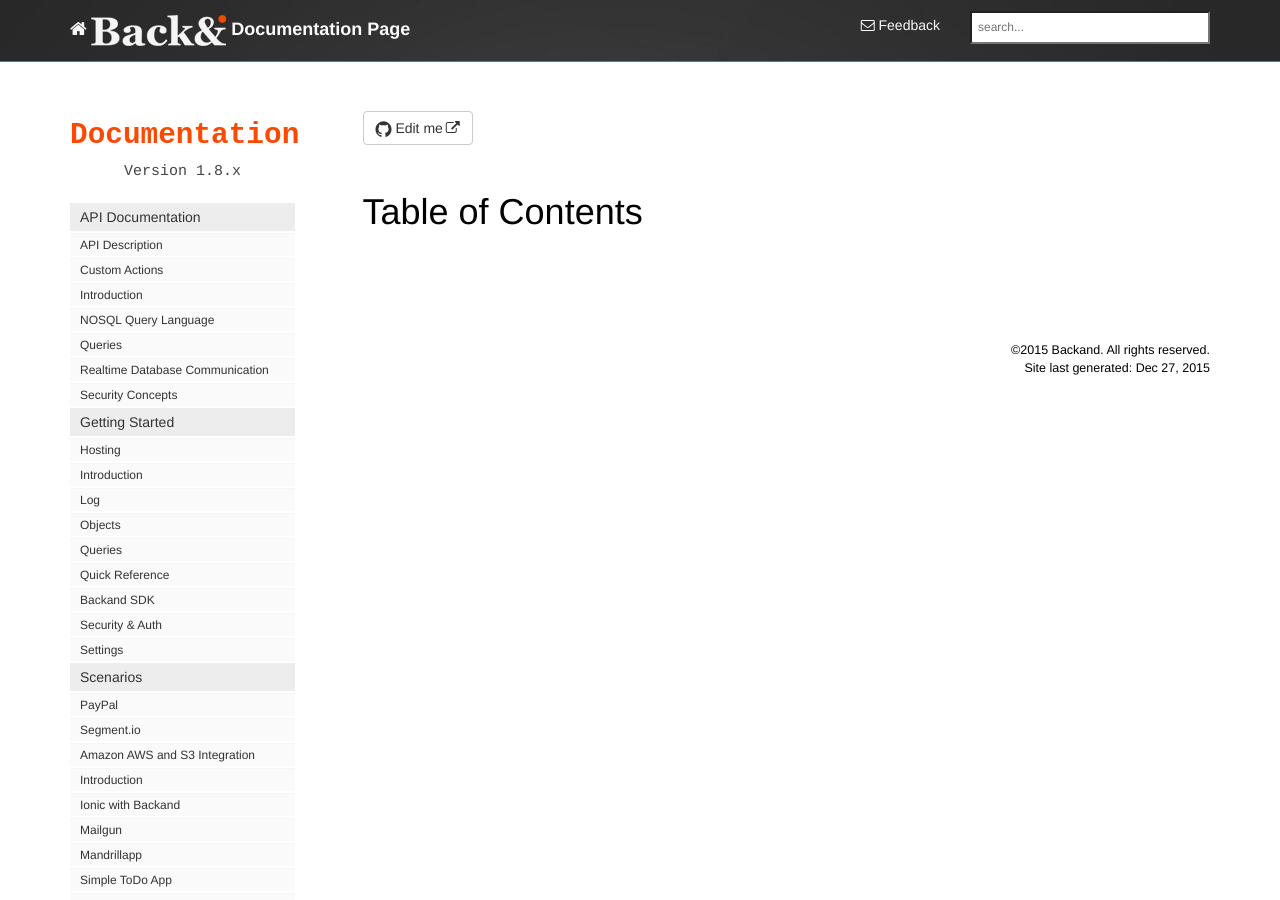
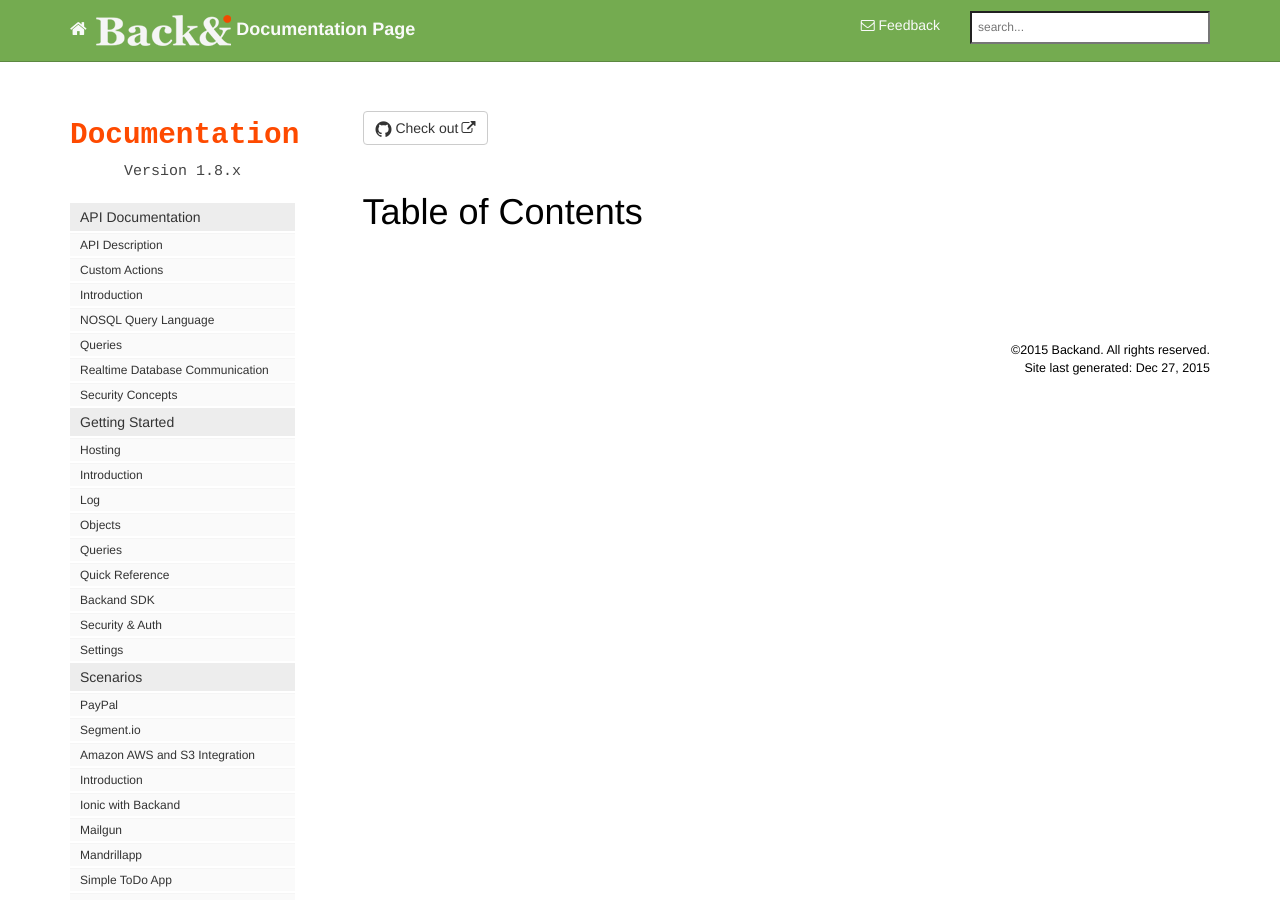
Before and after one commit to backand/HelpPages, a Jekyll site: the page built from tocpage.html, in a window 1280 px wide. Built offline with Jekyll 4.4.1, drawn with Linux system fonts in a browser that asks for light colours; nearby versions of some CDN libraries; library files that are not in the unit come from our copies; Markdown is read by kramdown in place of the engine named in the settings; comment, search, counter and statistics services are not loaded.

Commit message:
fix css path

```diff
--- a/_includes/topnav.html
+++ b/_includes/topnav.html
@@ -1,11 +1,4 @@
 <!-- Navigation -->
-<style>
-    .navbar{
-        background:url(/common_images/sec-bg.jpg) no-repeat;
-        background-size:cover;
-    }
-</style>
-
 <nav class="navbar navbar-inverse navbar-fixed-top" role="navigation">
     <div class="container topnavlinks">
         <div class="navbar-header">
@@ -17,9 +10,9 @@
             </button>
 
 
-            <a class="fa fa-home fa-lg navbar-brand" href="home.html">&nbsp;<span class="projectTitle"><img src="/common_images/Backand-logo.png"/> {{site.topnav_title}}</span></a>
-
-        </div>
+            <a class="fa fa-home fa-lg navbar-brand" href="home.html">&nbsp;<span class="projectTitle">
+                <img src="{{ "/common_images/Backand-logo.png" | prepend: site.baseurl | prepend: site.url }}"/> {{site.topnav_title}}</span></a>
+            </div>
         <div class="collapse navbar-collapse" id="bs-example-navbar-collapse-1">
             <ul class="nav navbar-nav navbar-right">
                 <!-- entries without drop-downs appear here -->
--- a/_layouts/page.html
+++ b/_layouts/page.html
@@ -18,7 +18,7 @@ layout: default
 
     {% if site.github_editme_path %}
 
-    <a target="_blank" href="https://github.com/{{site.github_editme_path}}{{page.url | replace: '.html', '.md'}}" class="btn btn-default githubEditButton" role="button"><i class="fa fa-github fa-lg"></i> Edit me</a>
+    <a target="_blank" href="https://github.com/backand.com" class="btn btn-default githubEditButton" role="button"><i class="fa fa-github fa-lg"></i> Check out</a>
     {% endif %}
 
   {{content}}
--- a/css/customstyles.css
+++ b/css/customstyles.css
@@ -935,3 +935,9 @@ a.no_icon:after {
     content:"" !important;
     padding-left: 0;
 }
+
+
+ .navbar{
+     background:url({{ "/common_images/sec-bg.jpg" | prepend: site.baseurl | prepend: site.url }}) no-repeat;
+     background-size:cover;
+ }
--- a/gulpfile.js
+++ b/gulpfile.js
@@ -6,7 +6,7 @@ var foreach = require('gulp-foreach');
 var file = require('gulp-file');
 var fs = require('fs');
 
-
+var baseUrl = "/HelpPages"
 var pages = new Array();
 gulp.task('default', function () {
     pages = readPagesFromConfig('origin/mkdocs.yml');
@@ -220,7 +220,7 @@ var readPagesFromConfig = function (filename) {
 
             }
             else if (l1.length == 3) {
-                pages[l1[0].trim().toLowerCase()] = {'parentMenu': l1[1].replace(' ', ''), 'title': l1[2].trimLeft(), 'url': "/en/latest/" + l1[0].trim().toLowerCase().replace(".md", ".html") };
+                pages[l1[0].trim().toLowerCase()] = {'parentMenu': l1[1].replace(' ', ''), 'title': l1[2].trimLeft(), 'url': baseUrl + "/en/latest/" + l1[0].trim().toLowerCase().replace(".md", ".html") };
             }
         }
     }
```
